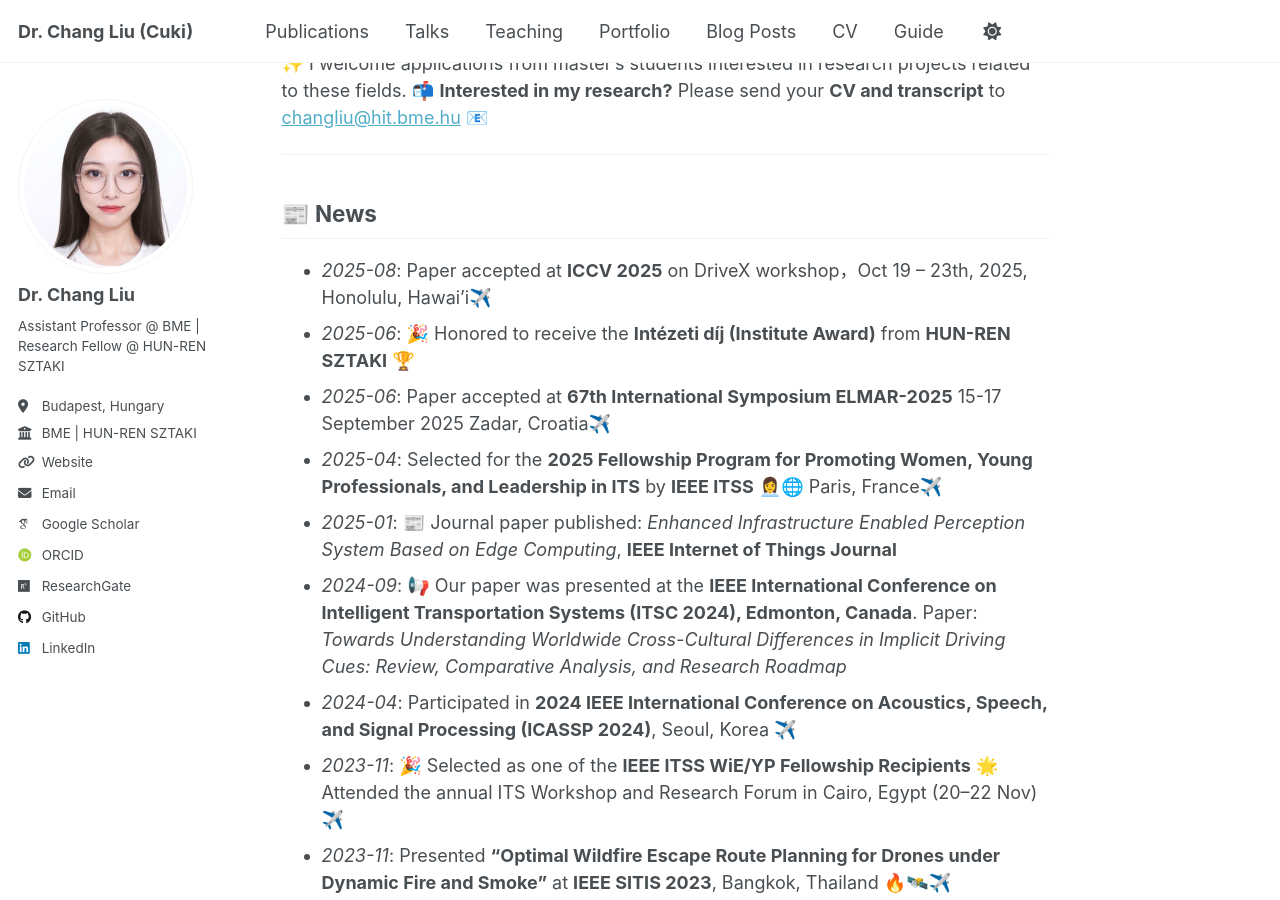
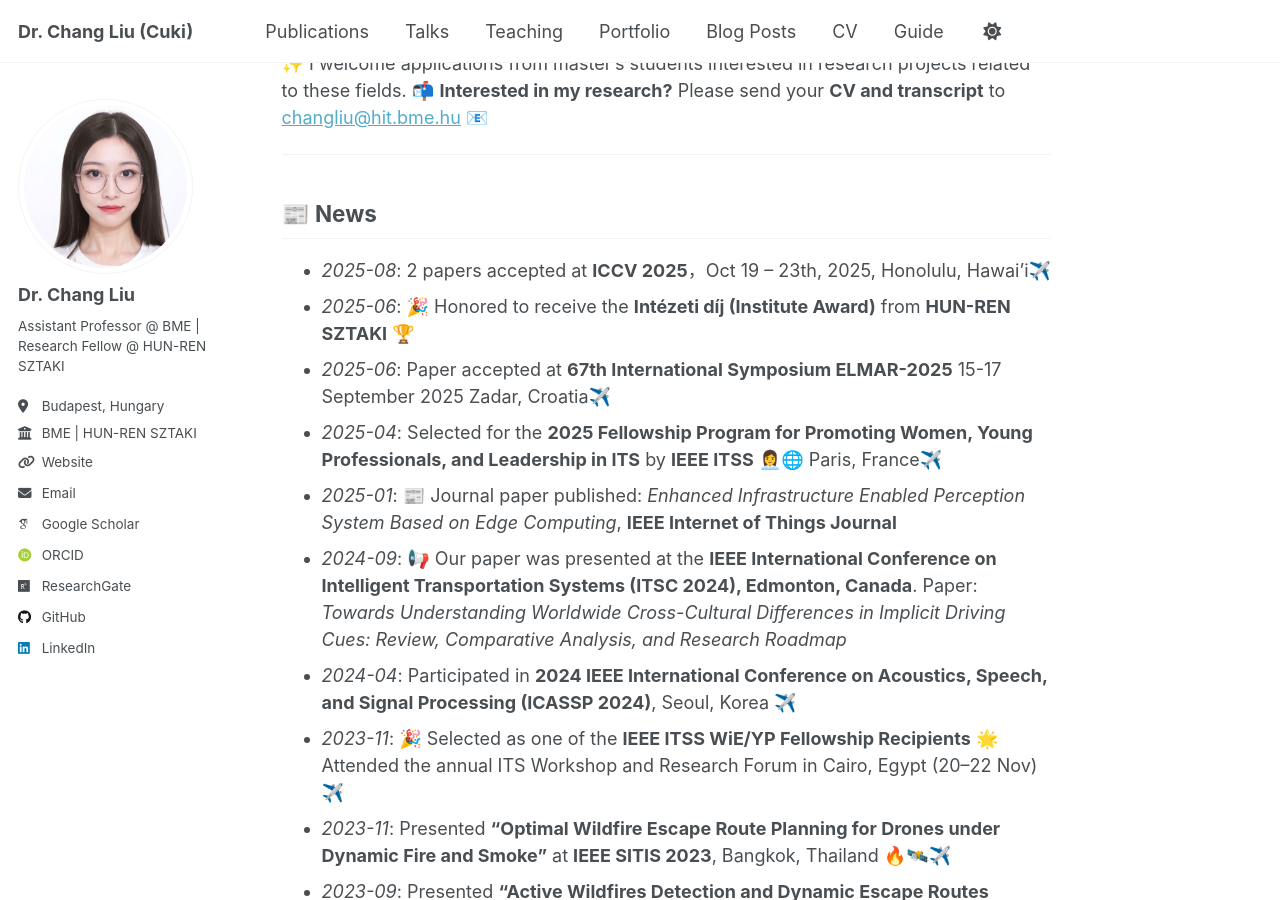
Before and after one commit to ChangLiu-bp/changliu-bp.github.io, a Jekyll site: the page built from _pages/about.md, in a window 1280 px wide and 900 px high, scrolled down 564 px. Built offline with Jekyll 4.4.1, drawn with Linux system fonts in a browser that asks for light colours; some web fonts are replaced; a script that is not in the unit is left out.

Commit message:
Update about.md

```diff
--- a/_pages/about.md
+++ b/_pages/about.md
@@ -26,7 +26,7 @@
 ---
 
 ## 📰 News
-- *2025-08*: Paper accepted at **ICCV 2025** on DriveX workshop，Oct 19 – 23th, 2025, Honolulu, Hawai'i✈️
+- *2025-08*: 2 papers accepted at **ICCV 2025**，Oct 19 – 23th, 2025, Honolulu, Hawai'i✈️
 - *2025-06*: 🎉 Honored to receive the **Intézeti díj (Institute Award)** from **HUN-REN SZTAKI** 🏆
 - *2025-06*: Paper accepted at **67th International Symposium ELMAR-2025** 15-17 September 2025 Zadar, Croatia✈️
 - *2025-04*: Selected for the **2025 Fellowship Program for Promoting Women, Young Professionals, and Leadership in ITS** by **IEEE ITSS** 👩‍💼🌐 Paris, France✈️
```
